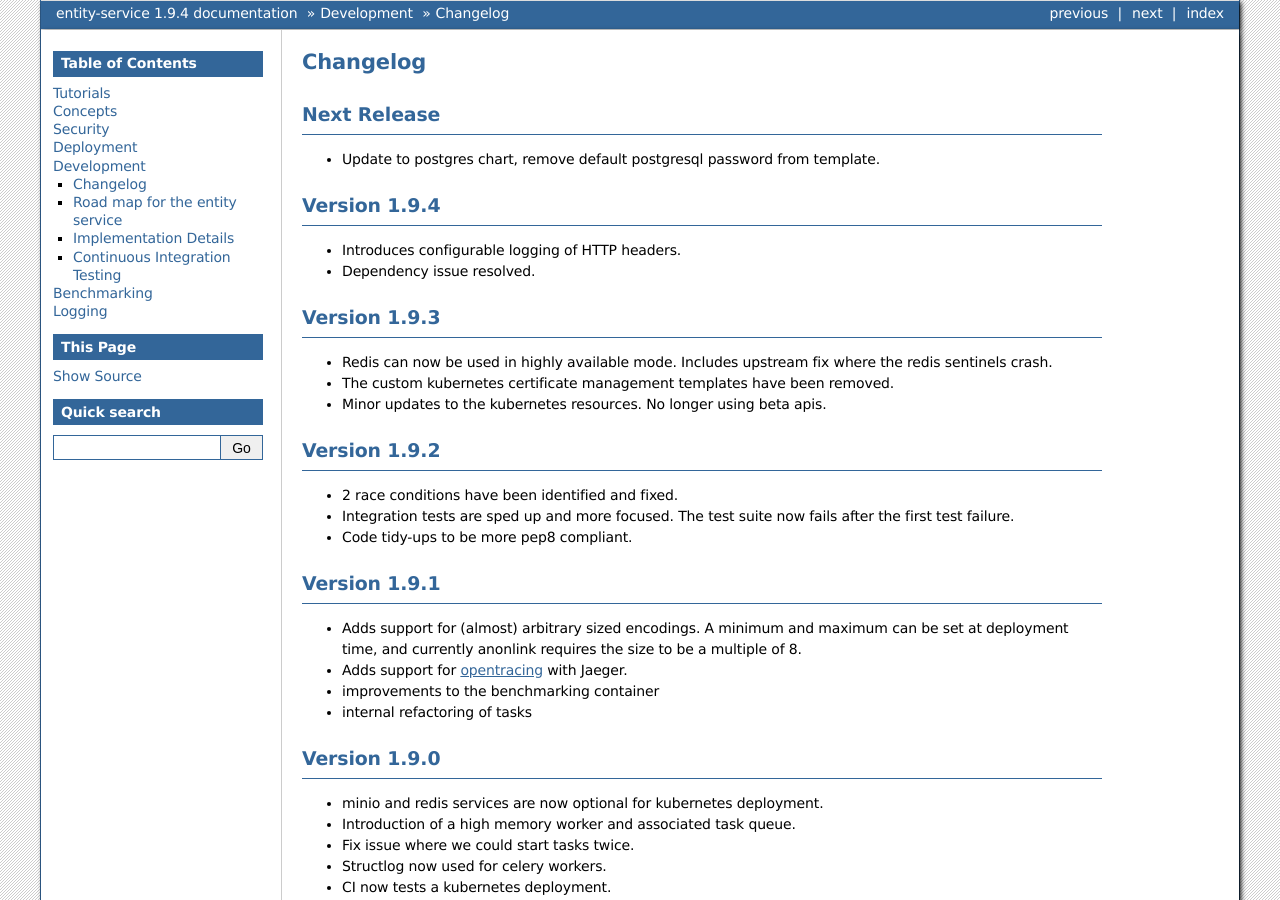
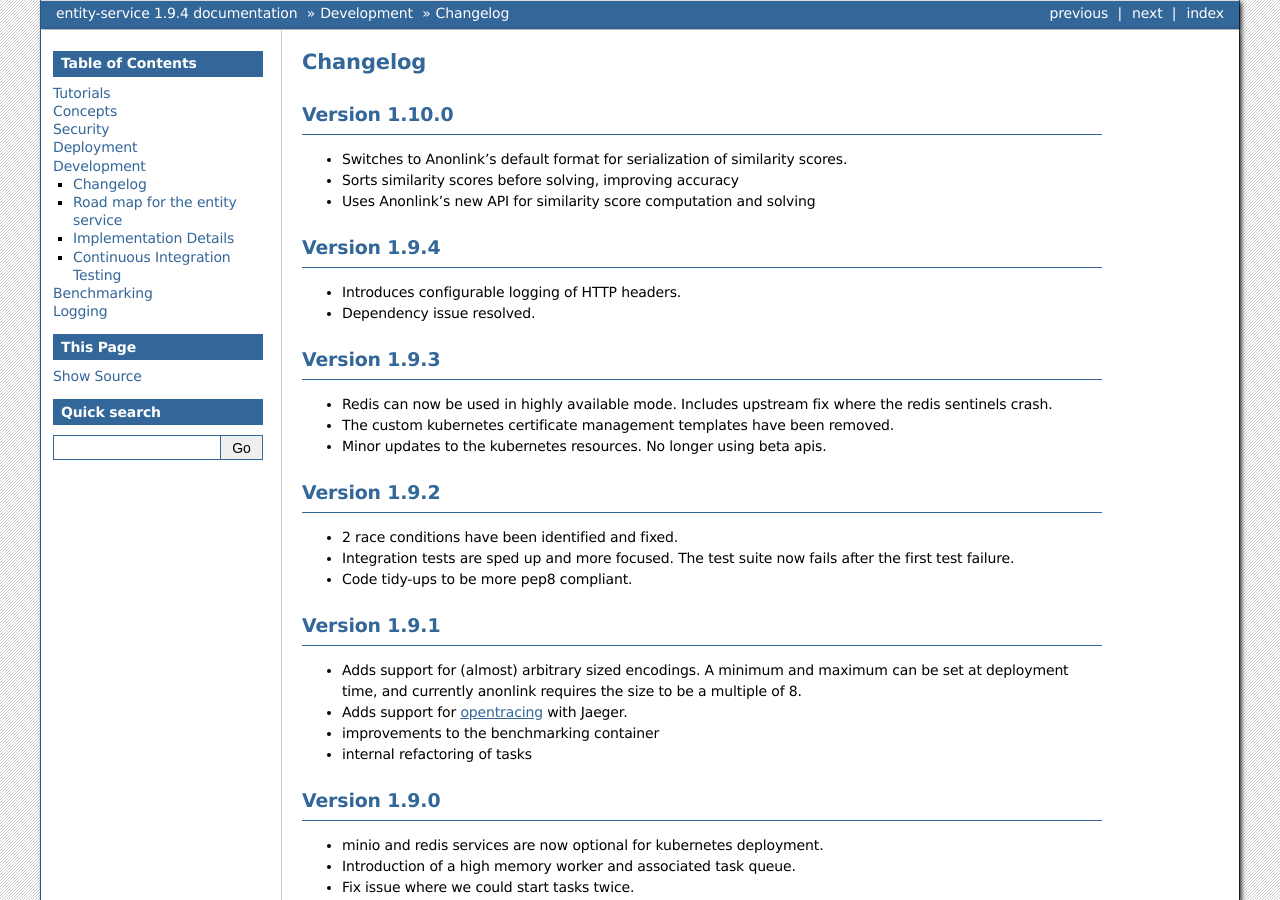
Before and after one commit to data61/anonlink-entity-service, a Sphinx documentation site: the page built from docs/changelog.rst, in a window 1280 px wide and 900 px high. Built offline with Sphinx 7.4.7, drawn with Linux system fonts in a browser that asks for light colours; formulas are drawn with MathJax 3.

Commit message:
Release 1.10.0 changelog (partial)

```diff
--- a/docs/changelog.rst
+++ b/docs/changelog.rst
@@ -4,10 +4,12 @@
 Changelog
 =========
 
-Next Release
-------------
+Version 1.10.0
+--------------
 
-- Update to postgres chart, remove default postgresql password from template.
+- Switches to Anonlink's default format for serialization of similarity scores.
+- Sorts similarity scores before solving, improving accuracy
+- Uses Anonlink's new API for similarity score computation and solving
 
 Version 1.9.4
 -------------
```
Also changed, not shown: 1 other file.
